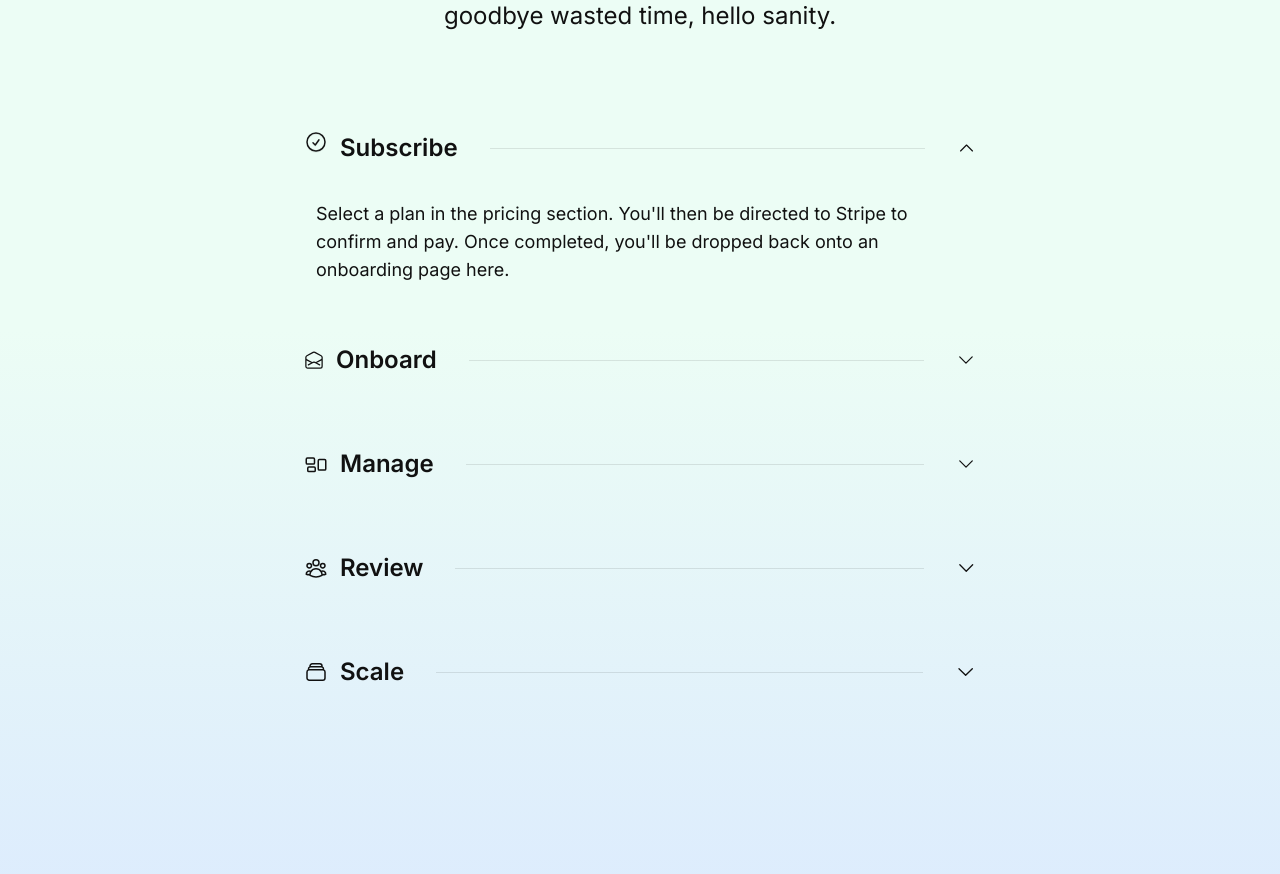
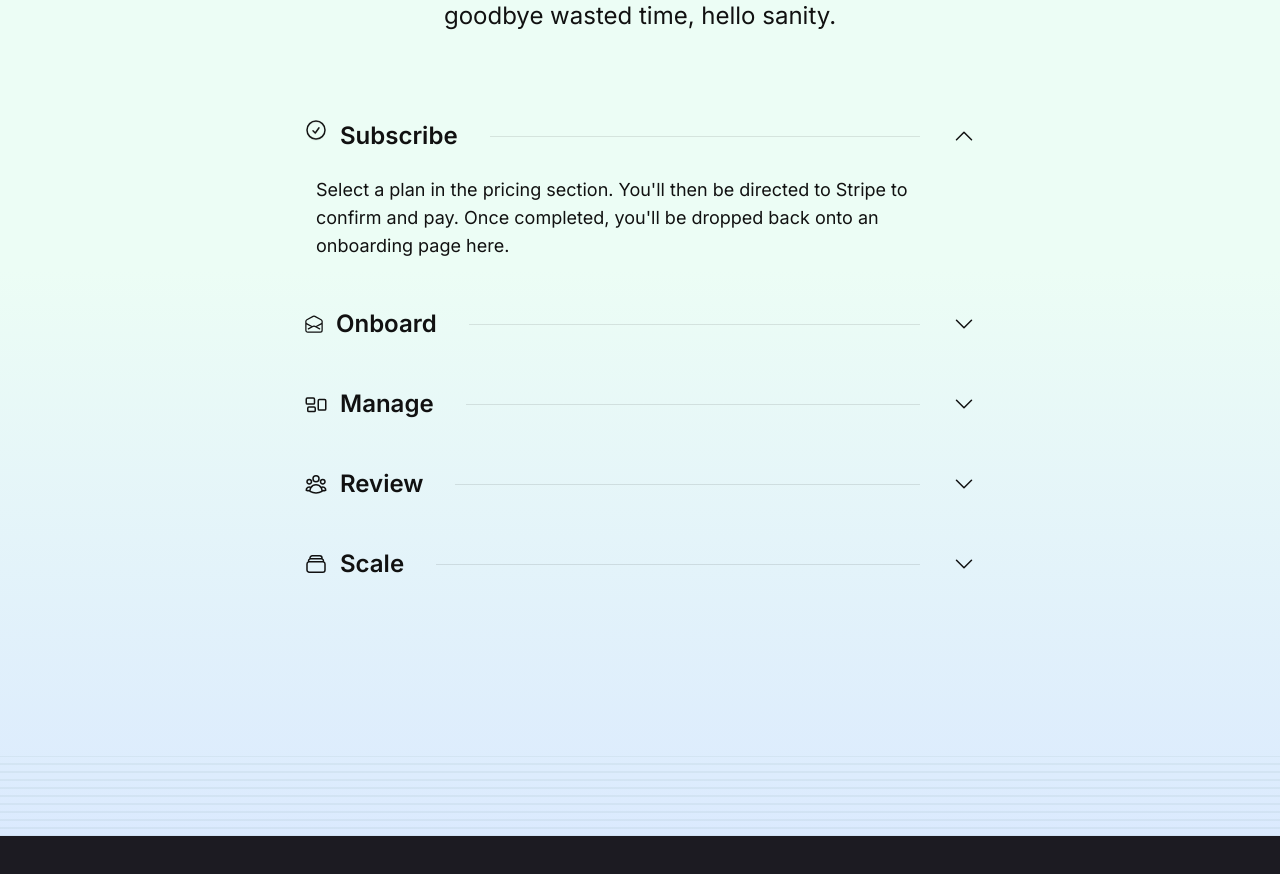
Before and after one commit to bolander72/boland.co, a Next.js app: page / in a window 1280 px wide. Shown: the part 2146-3020 px from the top of the page. Built offline with nearby package versions, Linux system fonts and the light colour scheme.

Commit message:
Fix caret sizing

```diff
--- a/components/Process/ProcessStep.tsx
+++ b/components/Process/ProcessStep.tsx
@@ -29,14 +29,22 @@ export default function ProcessStep({ name, description, step }: Props) {
             <span className='text-2xl'>{name}</span>
 
             <div
-               className="h-px bg-easyBlack/10 static mr-8 ml-8 w-screen translate-x-0"
+               className="h-px bg-easyBlack/10 mx-8 w-screen translate-x-0"
                aria-hidden="true"
             />
+            <div>
             {!open ? (
-               <ChevronUpIcon className="h-14 w-14 text-easyBlack block transform rotate-180 duration-200 animate-in cursor-pointer" aria-hidden="true" onClick={() => setOpen(true)} />
+               <ChevronUpIcon
+                  className="h-6 w-6 text-easyBlack transform rotate-180 duration-200 animate-in cursor-pointer" aria-hidden="true"
+                  onClick={() => setOpen(true)}
+               />
             ) : (
-                  <ChevronDownIcon className="h-14 w-14 text-easyBlack block transform rotate-180 duration-200 animate-in cursor-pointer" aria-hidden="true" onClick={() => setOpen(false)} />
+               <ChevronDownIcon
+                  className="h-6 w-6 text-easyBlack transform rotate-180 duration-200 animate-in cursor-pointer" aria-hidden="true"
+                  onClick={() => setOpen(false)}
+               />
             )}
+            </div>
          </div>
          <div className={classNames('ml-6 lg:ml-0', open ? 'block' : 'hidden')}>
             <div className="mt-6 text-lg leading-7 text-easyBlack">
```
